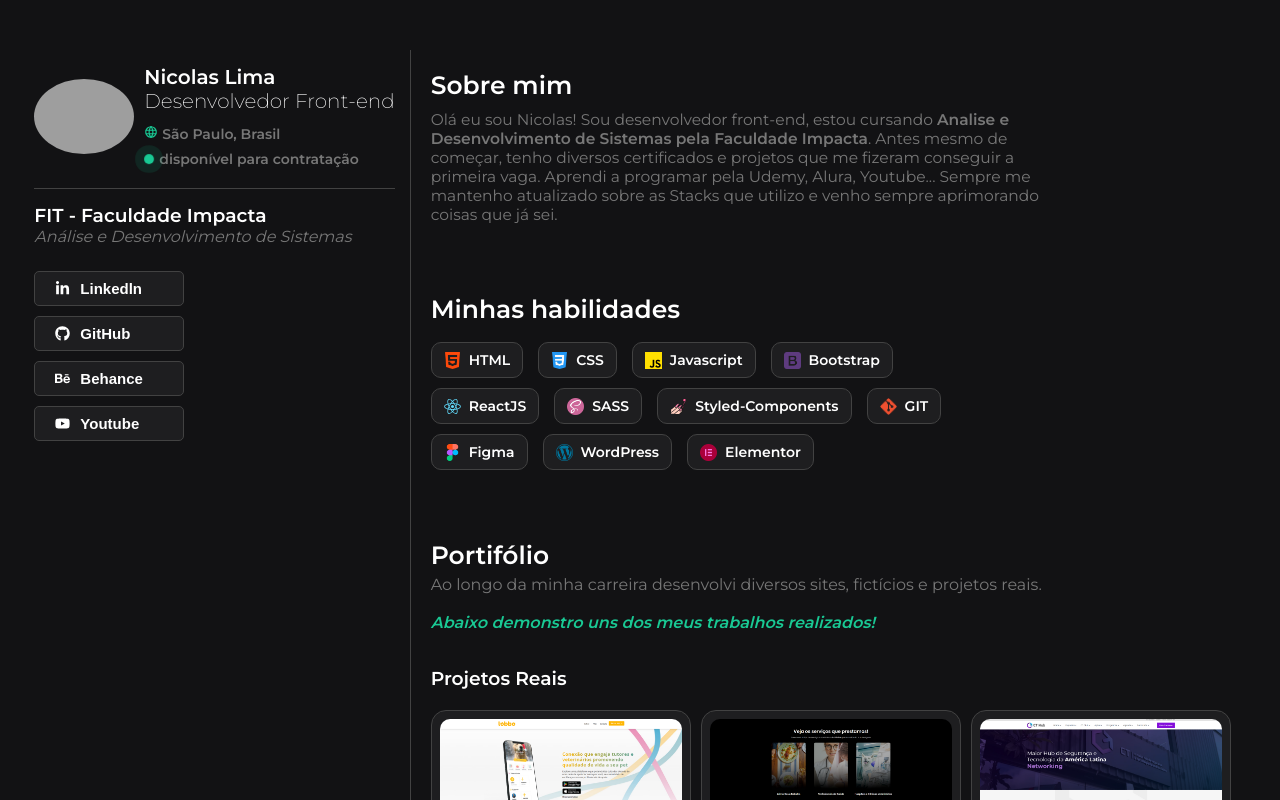
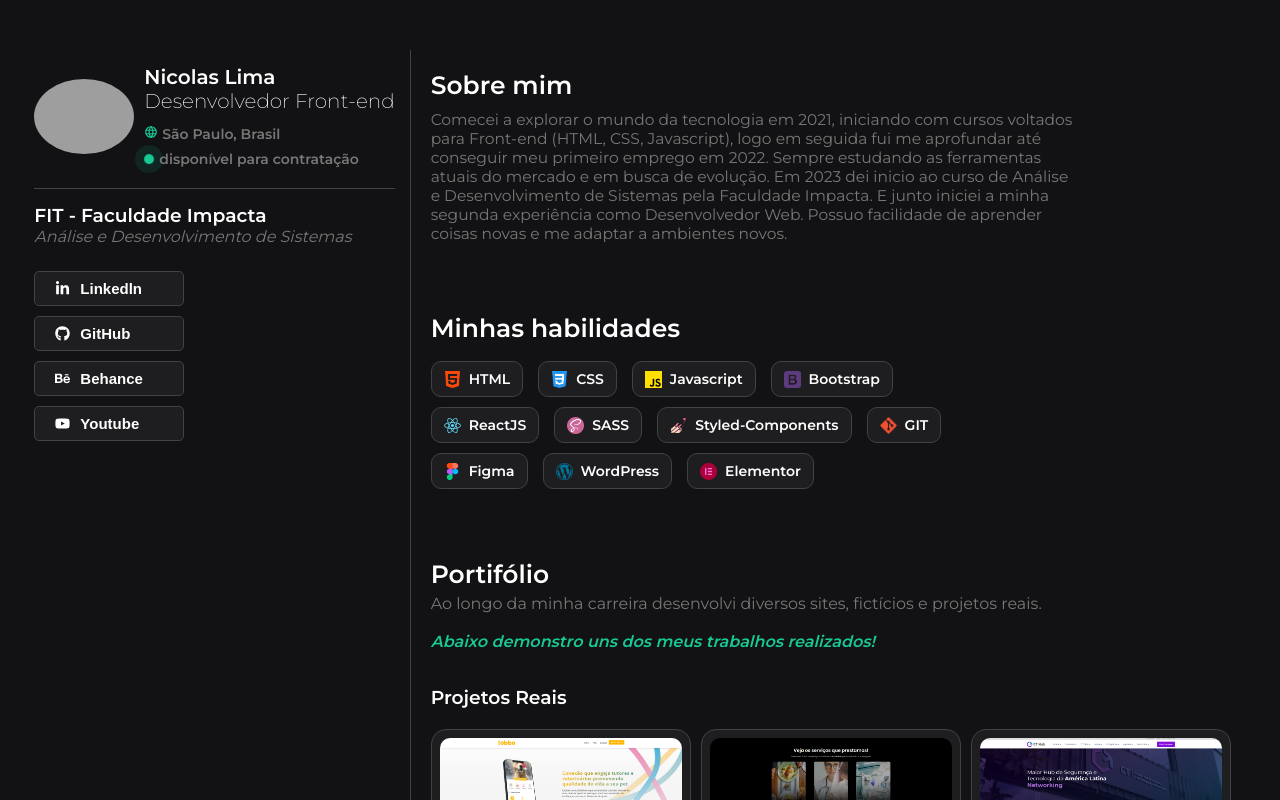
Before and after one commit to NicolasLimaDEV/NewSite, a React (Vite) app: page / in a window 1280 px wide. Shown: the top 800 px of the page. Built offline with nearby package versions, Linux system fonts and the light colour scheme; grey boxes are pictures that could not be loaded.

Commit message:
Atualizando texto sobre mim

```diff
--- a/src/components/Sobre/index.jsx
+++ b/src/components/Sobre/index.jsx
@@ -5,12 +5,12 @@
     <Sobre>
       <h1>Sobre mim</h1>
       <p>
-        Olá eu sou Nicolas! Sou desenvolvedor front-end, estou cursando <strong>Analise e Desenvolvimento
-        de Sistemas pela Faculdade Impacta</strong>. Antes mesmo de começar, tenho
-        diversos certificados e projetos que me fizeram conseguir a primeira
-        vaga. Aprendi a programar pela Udemy, Alura, Youtube... Sempre me
-        mantenho atualizado sobre as Stacks que utilizo e venho sempre
-        aprimorando coisas que já sei.
+        Comecei a explorar o mundo da tecnologia em 2021, iniciando com cursos voltados para Front-end (HTML, CSS, Javascript), logo em seguida fui me aprofundar até conseguir meu primeiro emprego em 2022.
+
+        Sempre estudando as ferramentas atuais do mercado e em busca de evolução.
+        Em 2023 dei inicio ao curso de Análise e Desenvolvimento de Sistemas pela Faculdade Impacta. E junto iniciei a minha segunda experiência como Desenvolvedor Web.
+
+        Possuo facilidade de aprender coisas novas e me adaptar a ambientes novos.
       </p>
     </Sobre>
   );
```
